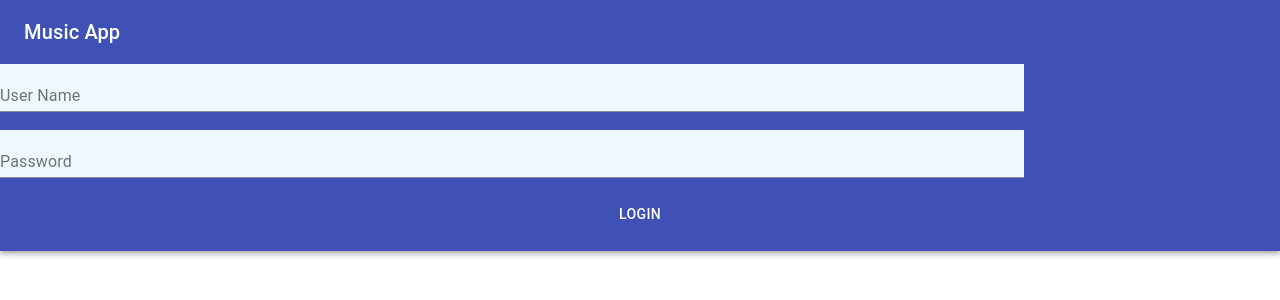
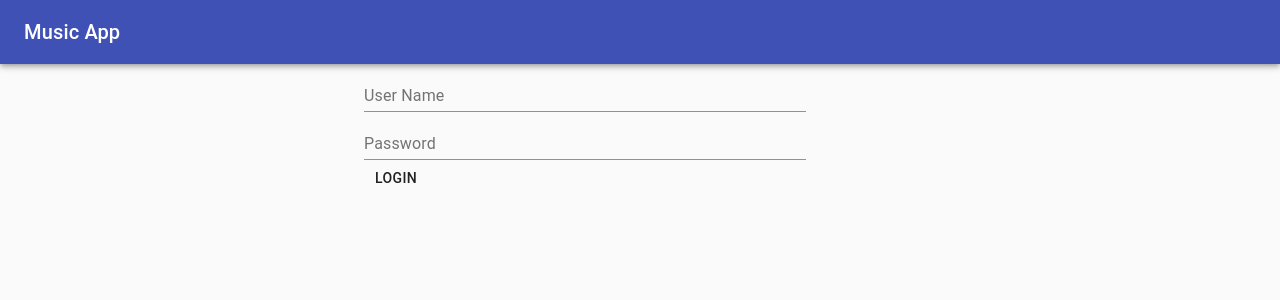
Before and after one commit to EmiKusaba/JS411-MusicApp, a React (Create React App) app: page / in a window 1280 px wide. Shown: the top 300 px of the page. Built offline with nearby package versions, Linux system fonts and the light colour scheme.

Commit message:
added LogIn.js

```diff
--- a/src/App.js
+++ b/src/App.js
@@ -1,7 +1,8 @@
 import React, { Component } from 'react';
-import NavBar from './Components/NavBar';
 import './App.css';
 import { Dashboard } from './Components/Dashboard';
+import { NavBar } from './Components/NavBar';
+import { LogIn } from './Components/LogIn';
 
 
 class App extends Component {
@@ -22,16 +23,19 @@ class App extends Component {
   }
 
   render() {
-    return this.state.loggedIn ? (
-      <Dashboard />
-    ) :
-      (
-        <div>
-          <NavBar
-            onLoginSubmit={this.onLoginSubmit}
-          />
-        </div>
-      );
+    return (
+      <div>
+        <NavBar />
+        {
+          this.state.loggedIn ?
+            <Dashboard />
+            :
+            <LogIn
+              onLoginSubmit={this.onLoginSubmit}
+            />
+        }
+      </div>
+    );
   }
 }
 
--- a/src/Components/Dashboard.js
+++ b/src/Components/Dashboard.js
@@ -2,6 +2,7 @@ import React from 'react';
 //t { makeStyles } from '@material-ui/core/styles';
 import Card from '@material-ui/core/Card';
 import CardContent from '@material-ui/core/CardContent';
+import CardActions from '@material-ui/core/CardActions';
 import Typography from '@material-ui/core/Typography';
 import FormGroup from '@material-ui/core/FormGroup';
 import FormControlLabel from '@material-ui/core/FormControlLabel';
@@ -14,6 +15,8 @@ import InputLabel from '@material-ui/core/InputLabel';
 import MenuItem from '@material-ui/core/MenuItem';
 import FormControl from '@material-ui/core/FormControl';
 import Select from '@material-ui/core/Select';
+import CssBaseline from '@material-ui/core/CssBaseline';
+import Container from '@material-ui/core/Container';
 
 //For Online here
 class OnlineSwitch extends React.Component {
@@ -101,6 +104,7 @@ class VolumeSlider extends React.Component {
             <VolumeUp />
           </Grid>
         </Grid>
+
       </div>
     );
   }
@@ -174,12 +178,17 @@ export class Dashboard extends React.Component {
   render() {
     return (
       <div>
+            <React.Fragment>
+      <CssBaseline />
+      <Container maxWidth="sm">
         <Card className="Card">
           <CardContent>
             <Typography color="textSecondary" gutterBottom>
               Online Mode :
               </Typography>
+              <CardActions>
             <OnlineSwitch addNotification={this.addNotification} />
+            </CardActions>
           </CardContent>
         </Card>
 
@@ -188,7 +197,9 @@ export class Dashboard extends React.Component {
             <Typography color="textSecondary" gutterBottom>
               Master Volume
             </Typography>
+            <CardActions>
             <VolumeSlider addNotification={this.addNotification} />
+            </CardActions>
           </CardContent>
         </Card>
 
@@ -197,10 +208,12 @@ export class Dashboard extends React.Component {
             <Typography color="textSecondary" gutterBottom>
               Sound Quality
             </Typography>
+            <CardActions>
             <SoundQuality addNotification={this.addNotification} />
+            </CardActions>
           </CardContent>
+
         </Card>
-
         <div>
           <h3>System Notifcations</h3>
           <ul>
@@ -211,6 +224,8 @@ export class Dashboard extends React.Component {
             })}
           </ul>
         </div>
+        </Container>
+       </React.Fragment>
       </div>
     );
   }
--- /dev/null
+++ b/src/Components/LogIn.js
@@ -0,0 +1,23 @@
+import React from 'react';
+import Button from '@material-ui/core/Button';
+import TextField from '@material-ui/core/TextField';
+import CssBaseline from '@material-ui/core/CssBaseline';
+import Container from '@material-ui/core/Container';
+
+
+export class LogIn extends React.Component {
+  render() {
+    return (
+      <div>
+         <React.Fragment>
+      <CssBaseline />
+      <Container maxWidth="sm">
+        <TextField className="Field" label="User Name" /> <br />
+        <TextField className="Field" label="Password" /> <br />
+        <Button color="inherit" className="Login" onClick={this.props.onLoginSubmit}>Login</Button> <br />
+        </Container>
+        </React.Fragment>
+      </div>
+    )
+  }
+}
--- a/src/Components/NavBar.css
+++ b/src/Components/NavBar.css
@@ -1,11 +1,6 @@
 
-.App{
-  font-family: sans-serif;
-  text-align: center;
-
-}
 .Field{
-  background-color: aliceblue;
+  /* background-color: aliceblue; */
   width:80%;
 
 }
--- a/src/Components/NavBar.js
+++ b/src/Components/NavBar.js
@@ -3,10 +3,9 @@ import "./NavBar.css";
 import AppBar from '@material-ui/core/AppBar';
 import Toolbar from '@material-ui/core/ToolBar';
 import Typography from '@material-ui/core/Typography';
-import Button from '@material-ui/core/Button';
-import TextField from '@material-ui/core/TextField';
 
-class NavBar extends React.Component {
+
+export class NavBar extends React.Component {
   render() {
     return (
       <div className="App">
@@ -16,13 +15,8 @@ class NavBar extends React.Component {
               Music App
     </Typography>
           </Toolbar>
-
-          <TextField className="Field"label="User Name" /><br />
-          <TextField className="Field"label="Password" /><br />
-          <Button color="inherit" className="Login" onClick={this.props.onLoginSubmit}>Login</Button><br />
         </AppBar>
       </div>
     )
   }
 }
-export default NavBar;
```
